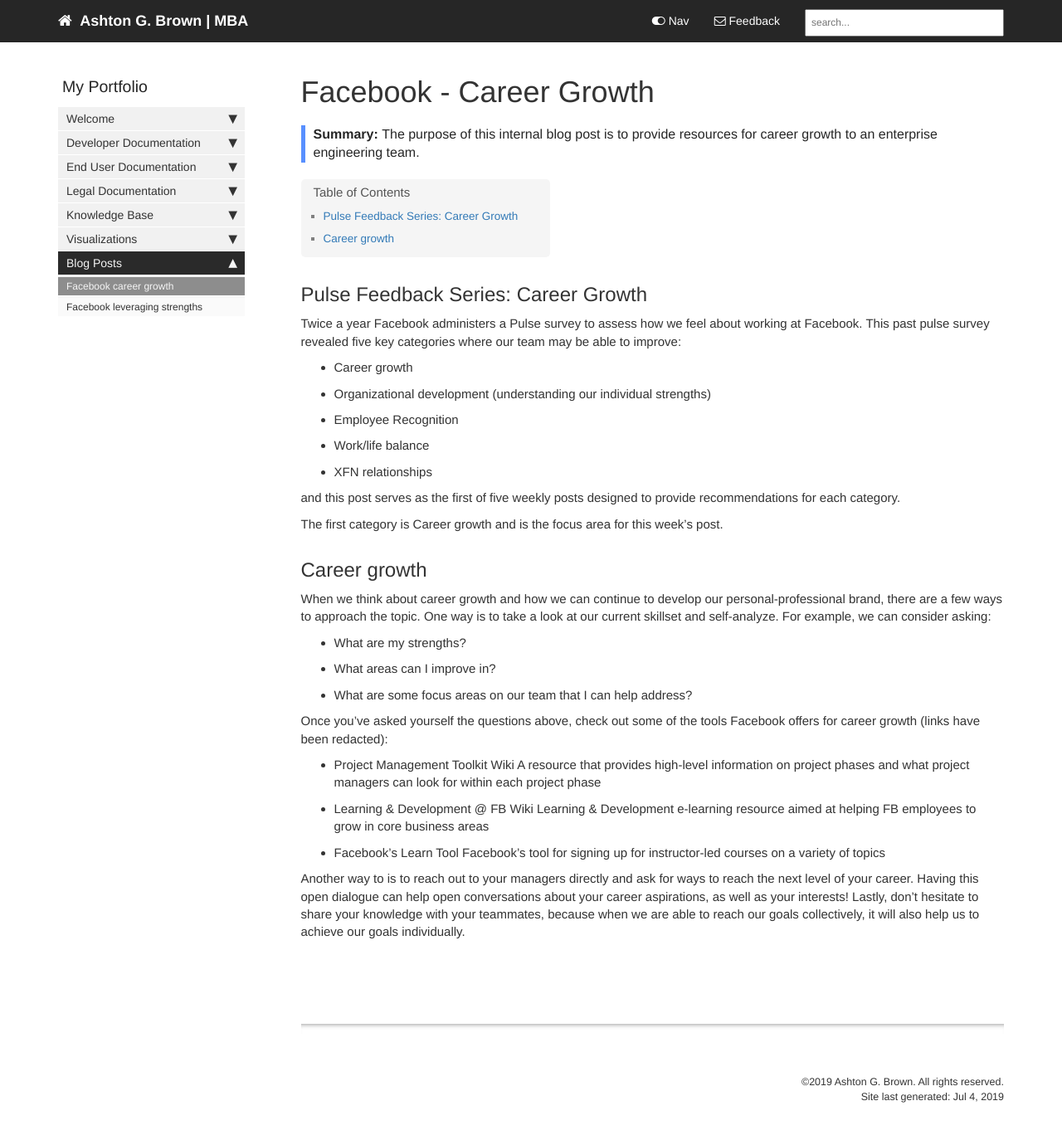
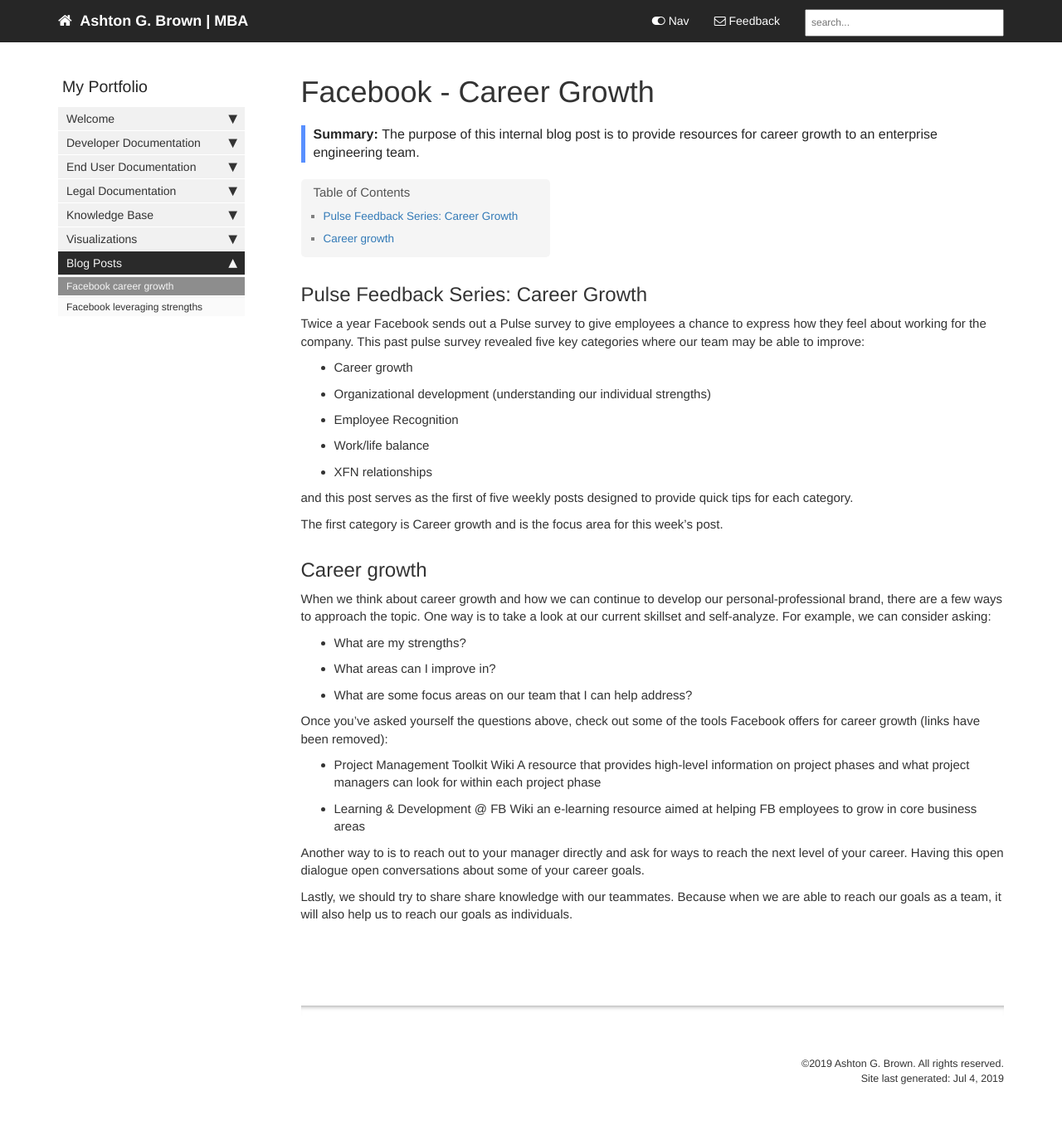
Before and after one commit to mr7brown/agb.github.io, a Jekyll site: the page built from pages/mydoc/mydoc_pulse_career.md, in a window 1280 px wide and 1382 px high. Shown: the top 1368 px of the window at 83% size. Built offline with Jekyll 4.4.1, drawn with Linux system fonts in a browser that asks for light colours; nearby versions of some CDN libraries; comment, search, counter and statistics services are not loaded.

```diff
--- a/pages/mydoc/mydoc_pulse_career.md
+++ b/pages/mydoc/mydoc_pulse_career.md
@@ -9,9 +9,9 @@
 
 ## Pulse Feedback Series: Career Growth
 
-Twice a year Facebook administers a Pulse survey to assess how we feel about
-working at Facebook. This past pulse survey revealed five key categories where
-our team may be able to improve:
+Twice a year Facebook sends out a Pulse survey to give employees a chance to
+express how they feel about working for the company. This past pulse survey
+revealed five key categories where our team may be able to improve:
 * Career growth
 * Organizational development (understanding our individual strengths)
 * Employee Recognition
@@ -19,7 +19,7 @@
 * XFN relationships
 
 and this post serves as the first of five weekly posts designed to provide
-recommendations for each category.
+quick tips for each category.
 
 The first category is Career growth and is the focus area for this week's post.
 
@@ -34,18 +34,17 @@
 * What are some focus areas on our team that I can help address?
 
 Once you've asked yourself the questions above, check out some of the tools
-Facebook offers for career growth (links have been redacted):
+Facebook offers for career growth (links have been removed):
 * Project Management Toolkit Wiki  A resource that provides high-level
 information on project phases and what project managers can look for within
 each project phase
-* Learning & Development @ FB Wiki  Learning & Development e-learning resource
-aimed at helping FB employees to grow in core business areas
-* Facebook's Learn Tool Facebook's tool for signing up for instructor-led
-courses on a variety of topics
+* Learning & Development @ FB Wiki an e-learning resource aimed at helping FB
+employees to grow in core business areas
 
-Another way to is to reach out to your managers directly and ask for ways to
-reach the next level of your career. Having this open dialogue can help open
-conversations about your career aspirations, as well as your interests!
-Lastly, don't hesitate to share your knowledge with your teammates, because when
-we are able to reach our goals collectively, it will also help us to achieve our
-goals individually.
+Another way to is to reach out to your manager directly and ask for ways to
+reach the next level of your career. Having this open dialogue open
+conversations about some of your career goals.
+
+Lastly, we should try to share share knowledge with our teammates. Because
+when we are able to reach our goals as a team, it will also help us to reach our
+goals as individuals.
```
Also changed, not shown: pages/mydoc/mydoc_about.md (deleted, +0 -22 lines).
